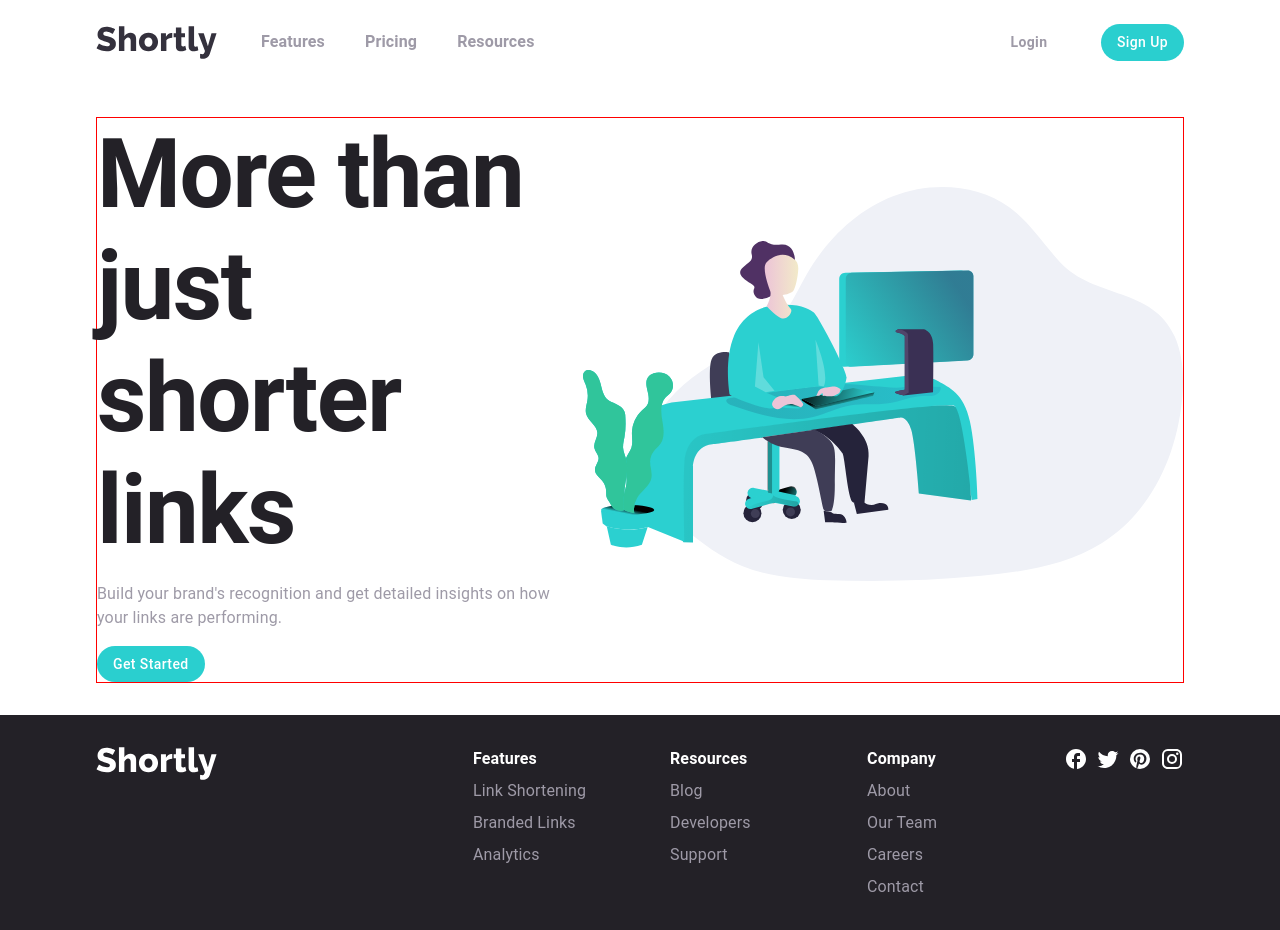
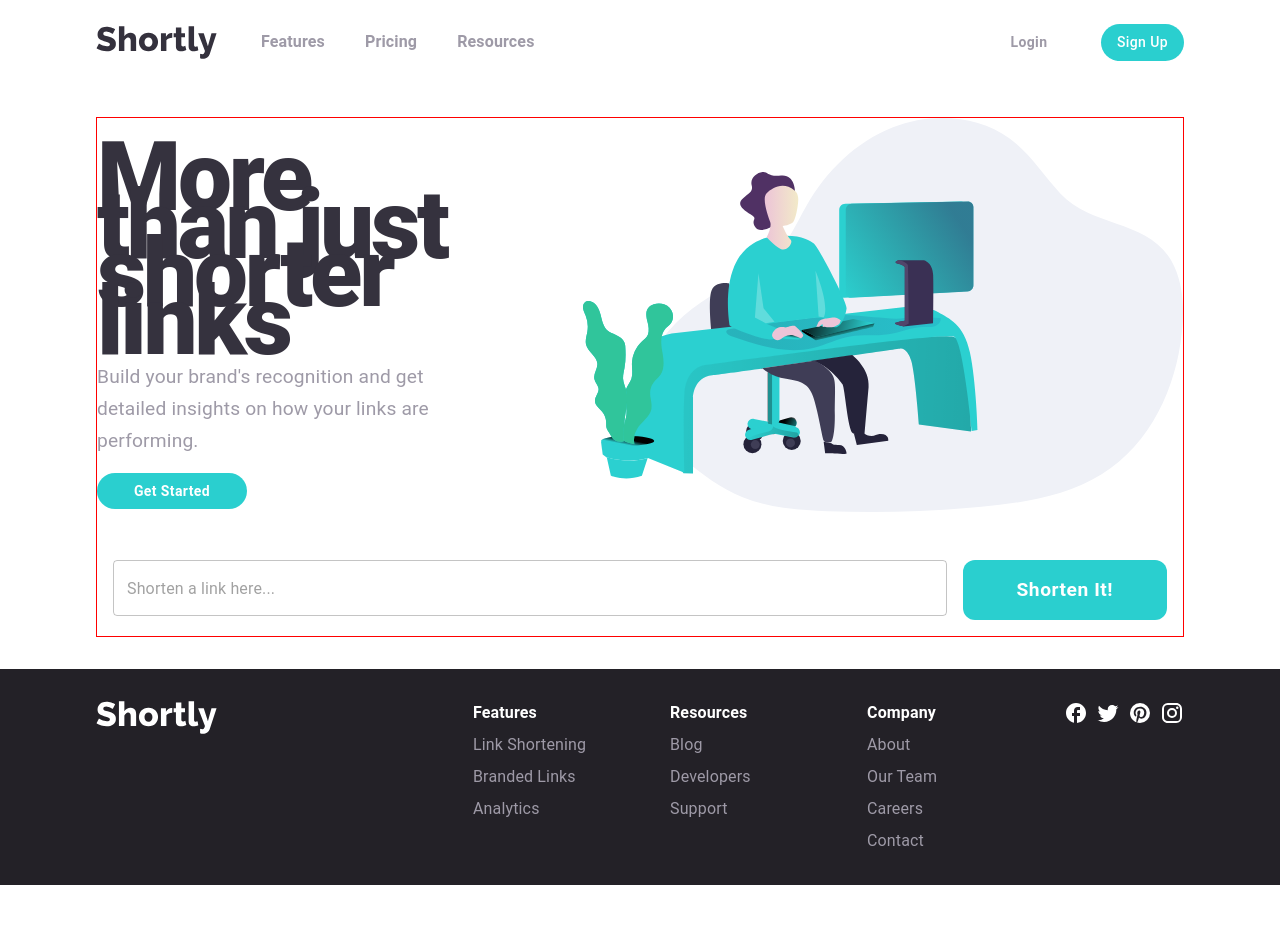
Before and after one commit to luisamlopez/url-shortening-api, a React (Create React App) app: page / in a window 1280 px wide. After the commit the page ends 885 px from the top, so only its background shows below. Built offline with nearby package versions, Linux system fonts and the light colour scheme.

Commit message:
Add shorten link option

```diff
--- a/package.json
+++ b/package.json
@@ -16,7 +16,7 @@
     "react-dom": "^18.2.0",
     "react-scripts": "5.0.1",
     "web-vitals": "^2.1.4",
-    "yup": "^1.3.2"
+    "yup": "^1.3.3"
   },
   "devDependencies": {
     "@babel/plugin-proposal-private-property-in-object": "^7.16.7"
--- a/src/App.js
+++ b/src/App.js
@@ -2,6 +2,7 @@
 import Footer from './components/Footer';
 import Header from './components/Header';
 import CTAintro from './components/CTAintro';
+import LinkForm from './components/LinkForm';
 
 function App() {
   return (
@@ -11,6 +12,7 @@
         variant="main"
         sx={{
           display: 'flex',
+          flexDirection: 'column',
           justifyContent: 'center',
           alignItems: 'center',
           maxWidth: '100%',
@@ -28,6 +30,7 @@
           border: '1px solid red',
         }}>
         <CTAintro />
+        <LinkForm />
       </Box>
       <Footer />
     </Box>
--- a/src/components/CTAintro.jsx
+++ b/src/components/CTAintro.jsx
@@ -28,7 +28,7 @@
                 },
                 gap: 2,
             }}>
-                <Typography variant="h1" fontWeight={700} sx={{
+                <Typography variant="h1" fontWeight={900} sx={{
                     textAlign: {
                         xs: "center",
                         sm: "center",
@@ -41,7 +41,7 @@
                         md: "3rem",
                         lg: "6rem"
                     },
-                    color: "var(--very-dark-violet)"
+                    color: "var(--very-dark-blue)", lineHeight: "3rem", letterSpacing: "-0.2rem", width: "80%"
 
                 }}>
                     More than just <br /> shorter links
@@ -52,14 +52,15 @@
                         sm: "center",
                         md: "left",
                         lg: "left"
-                    }
+                    }, fontWeight: 400, fontSize: "1.2rem", lineHeight: "2rem", width: "80%"
+
                 }}>
                     Build your brand's recognition and get detailed insights on how your links are performing.
                 </Typography>
                 <Button variant="contained" sx={{
                     textTransform: "none", margin: 0, boxShadow: 0, background: "var( --cyan)", borderRadius: 5, ":hover": {
                         background: "var(--light-cyan)", boxShadow: 0
-                    }
+                    }, width: "150px", fontWeight: 700
                 }}>
                     Get Started
                 </Button>
--- /dev/null
+++ b/src/components/LinkForm.jsx
@@ -0,0 +1,72 @@
+import { Box, Button, Stack, TextField } from "@mui/material";
+import { Field, Form, Formik } from "formik";
+import { useState } from "react";
+import * as yup from "yup";
+
+const LinkForm = () => {
+    const initialValues = {
+        link: "",
+    };
+    const schema = yup.object().shape({
+        link: yup.string().url().required("Please add a link."),
+    });
+    const handleSubmit = (value, action) => {
+
+        action.setSubmitting(true);
+    };
+
+    return (
+        <Box
+            sx={{
+                width: "100%",
+                p: "1rem",
+            }}
+        >
+            <Formik
+                initialValues={initialValues}
+                validationSchema={schema}
+                onSubmit={handleSubmit}
+            >
+                {({ errors, values }) => (
+                    <Stack spacing={2} component={Form} direction={"row"}>
+                        <Field
+                            component={TextField}
+                            fullWidth
+                            //required
+                            name="link"
+                            variant="outlined"
+                            value={values.link}
+                            error={errors.link}
+                            helperText={errors.link ? errors.link : null}
+                            placeholder="Shorten a link here..."
+                            sx={{
+                                height: "60px",
+                            }}
+
+                        />
+                        <Button type="submit" variant="contained" sx={{
+                            textTransform: "none", margin: 0, boxShadow: 0, background: "var( --cyan)", ":hover": {
+                                background: "var(--light-cyan)", boxShadow: 0,
+                            },
+                            height: "60px",
+                            width: {
+                                xs: "100%",
+                                sm: "250px",
+                            },
+                            fontSize: "1.2rem",
+                            borderRadius: "12px",
+                            fontWeight: "700",
+                        }}>
+                            Shorten It!
+                        </Button>
+                    </Stack>
+
+                )}
+            </Formik>
+
+
+        </Box>
+    )
+}
+
+export default LinkForm;
```
Also changed, not shown: 1 other file (tests, documents, lock files or other folders).
